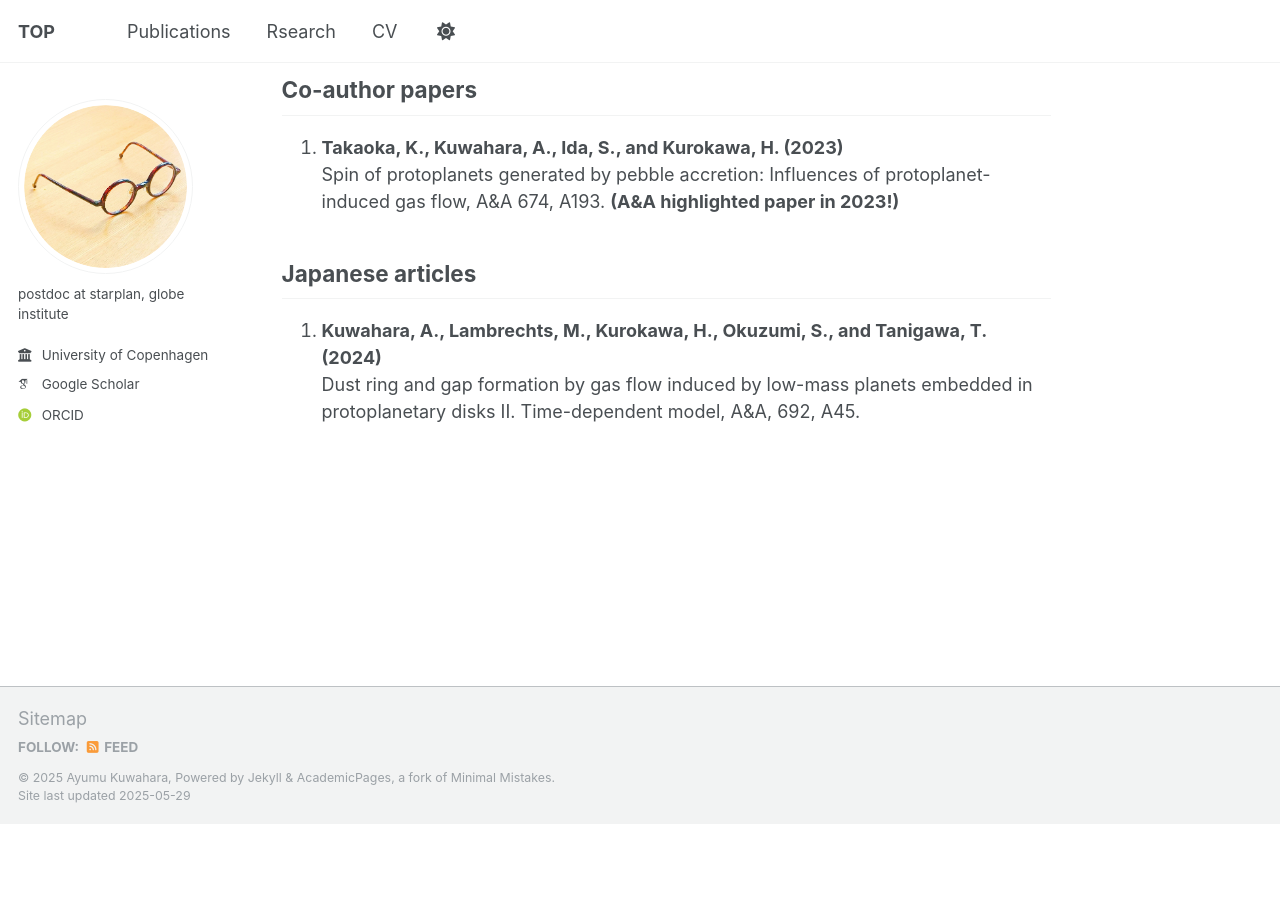
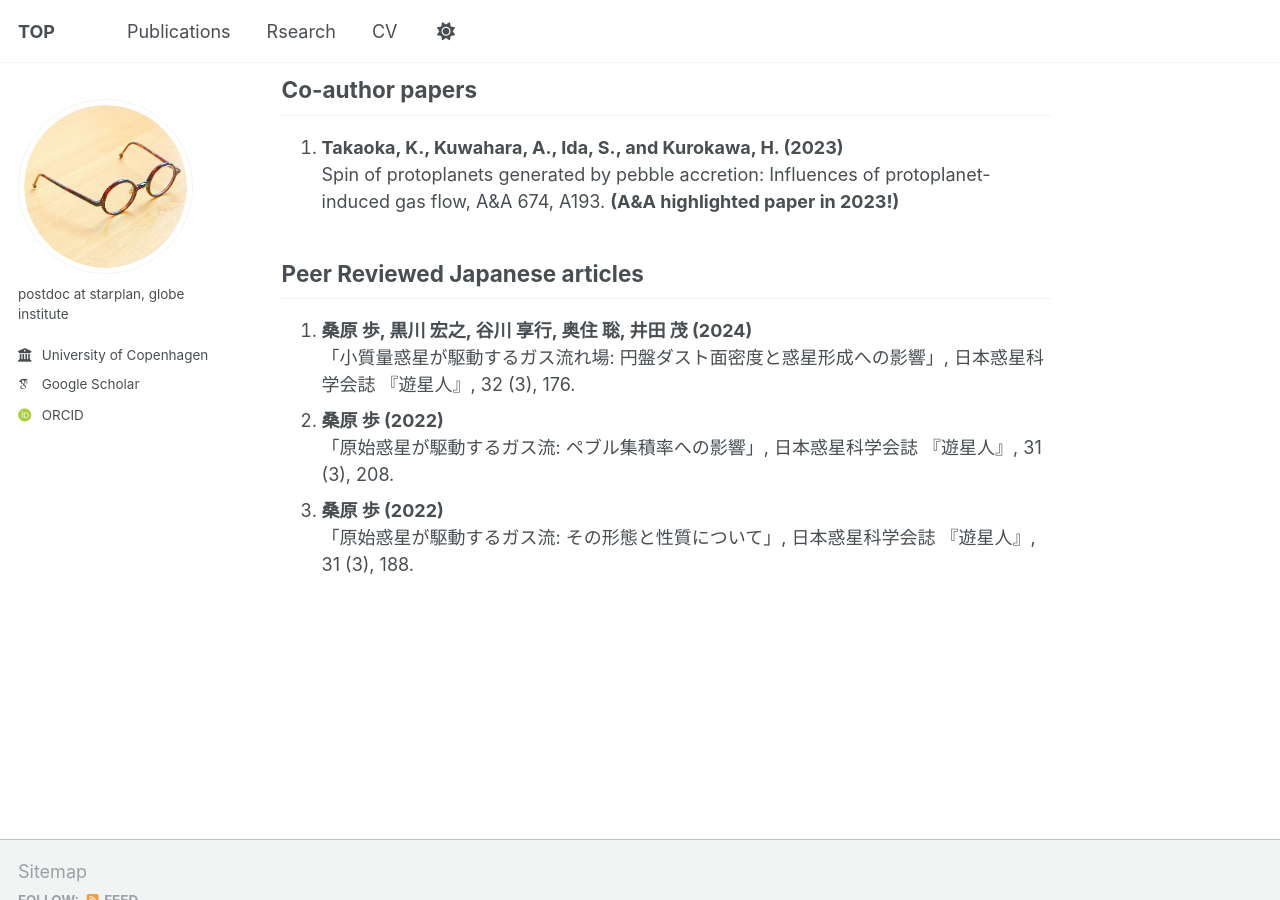
Before and after one commit to AyumuKuwahara/ayumukuwahara.github.io, a Jekyll site: the page built from _pages/publications.html, in a window 1280 px wide and 900 px high, scrolled down 770 px. Built offline with Jekyll 4.4.1, drawn with Linux system fonts in a browser that asks for light colours; some web fonts are replaced; before the commit the page ends 1594 px from its top, so only the background shows below that.

Commit message:
Update publications.html

```diff
--- a/_pages/publications.html
+++ b/_pages/publications.html
@@ -36,12 +36,15 @@ author_profile: true
     Influences of protoplanet-induced gas flow, A&A 674, A193. <strong>(A&A highlighted paper in 2023!)</strong></li>
 </ol>
 
-<h2>Japanese articles</h2>
+<h2>Peer Reviewed Japanese articles</h2>
 
 <ol>
-  <li><b>Kuwahara, A., Lambrechts, M., Kurokawa, H., Okuzumi, S., and Tanigawa, T. (2024)</b><br>
-    Dust ring and gap formation by gas flow induced by low-mass planets
-    embedded in protoplanetary disks II. Time-dependent model, A&A, 692, A45.</li>
+  <li><b>桑原 歩, 黒川 宏之, 谷川 享行, 奥住 聡, 井田 茂 (2024)</b><br>
+    「小質量惑星が駆動するガス流れ場: 円盤ダスト面密度と惑星形成への影響」, 日本惑星科学会誌 『遊星人』, 32 (3), 176.</li>
+  <li><b>桑原 歩 (2022)</b><br>
+    「原始惑星が駆動するガス流: ペブル集積率への影響」, 日本惑星科学会誌 『遊星人』, 31 (3), 208.</li>
+  <li><b>桑原 歩 (2022)</b><br>
+    「原始惑星が駆動するガス流: その形態と性質について」, 日本惑星科学会誌 『遊星人』, 31 (3), 188.</li>
 </ol>
 
 <!--
```
